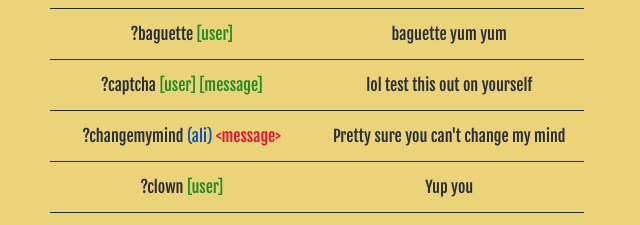
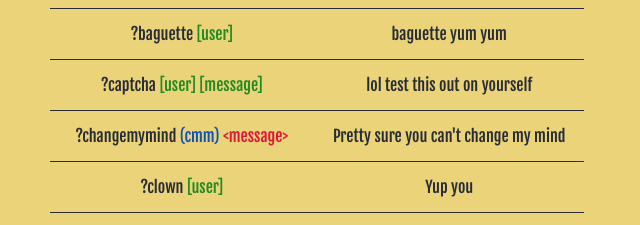
Before and after one commit to krupakoushik/cynthia, a plain HTML site: page commands.html in a window 1280 px wide. Shown: the part 1180-1405 px from the top of the page, 323-963 px from the left. Drawn offline with Linux system fonts and the light colour scheme.

Commit message:
Update commands.html

```diff
--- a/commands.html
+++ b/commands.html
@@ -60,7 +60,7 @@
                         <td>lol test this out on yourself</td>
                     </tr>
                     <tr>
-                        <td>?changemymind <span class="ali">(ali)</span> <span class="req">&lt;message&gt;</span></td>
+                        <td>?changemymind <span class="ali">(cmm)</span> <span class="req">&lt;message&gt;</span></td>
                         <td>Pretty sure you can't change my mind</td>
                     </tr>
                     <tr>
```
